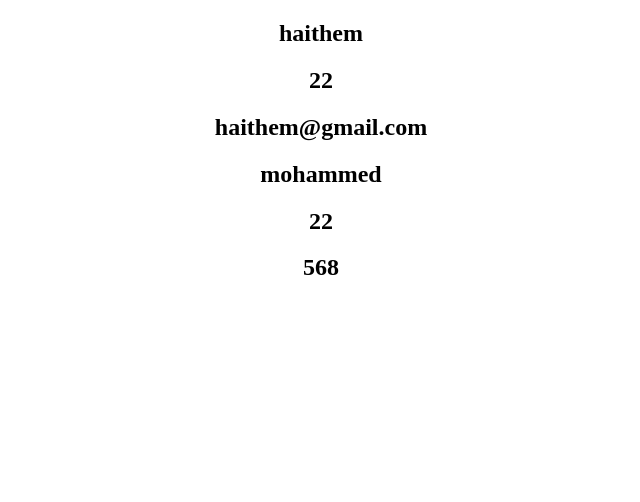
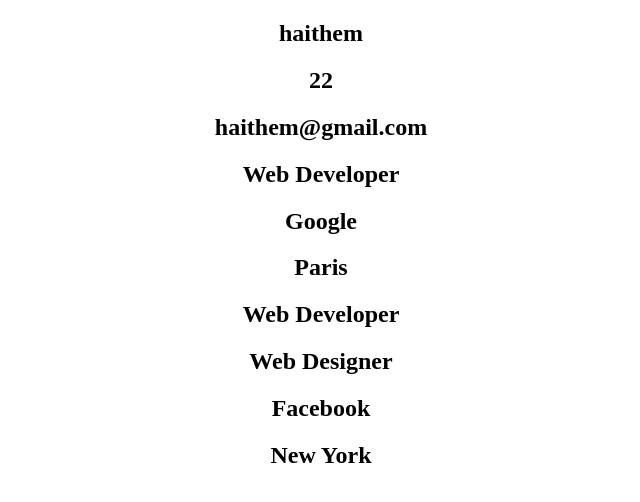
Before and after one commit to haithemmihoubi/learning-react-js, a React (Create React App) app: page / in a window 1280 px wide. Shown: the top 502 px of the page, without its empty margins (319-959 px from the left). Built offline with nearby package versions, Linux system fonts and the light colour scheme.

Commit message:
props and jsx create component

```diff
--- a/public/index.html
+++ b/public/index.html
@@ -10,10 +10,7 @@
       content="Web site created using create-react-app"
     />
     <link rel="apple-touch-icon" href="%PUBLIC_URL%/logo192.png" />
-    <!--
-      manifest.json provides metadata used when your web app is installed on a
-      user's mobile device or desktop. See https://developers.google.com/web/fundamentals/web-app-manifest/
-    -->
+
     <link rel="manifest" href="%PUBLIC_URL%/manifest.json" />
     <!--
       Notice the use of %PUBLIC_URL% in the tags above.
--- a/src/App.js
+++ b/src/App.js
@@ -1,15 +1,16 @@
 import './App.css';
+import {render} from "react-dom";
 
 function App() {
 
     return (
         <div className="App">
             <User name={"haithem"} age={22} email={"haithem@gmail.com"} />
-            <User name={"mohammed"} age={22} numy={568} />
+            <Job title={"Web Developer"} company={"Google"} location={"Paris"} description={"Web Developer"} />
+            <Job title={"Web Designer"} company={"Facebook"} location={"New York"}  />
         </div>
     );
 }
-
 
 // eslint-disable-next-line no-unused-vars
 const User = (props) => {
@@ -19,9 +20,21 @@
             <h2>{props.age}</h2>
             <h2>{props.email}</h2>
             <h2>{props.numy}</h2>
-
         </div>
     );
 }
 
+const Job = (props) => {
+  return (
+    <div>
+        <h2>{props.title}</h2>
+        <h2>{props.company}</h2>
+        <h2>{props.location}</h2>
+        <h2>{props.description}</h2>
+    </div>
+    );
+}
+
+
+
 export default App;
```
